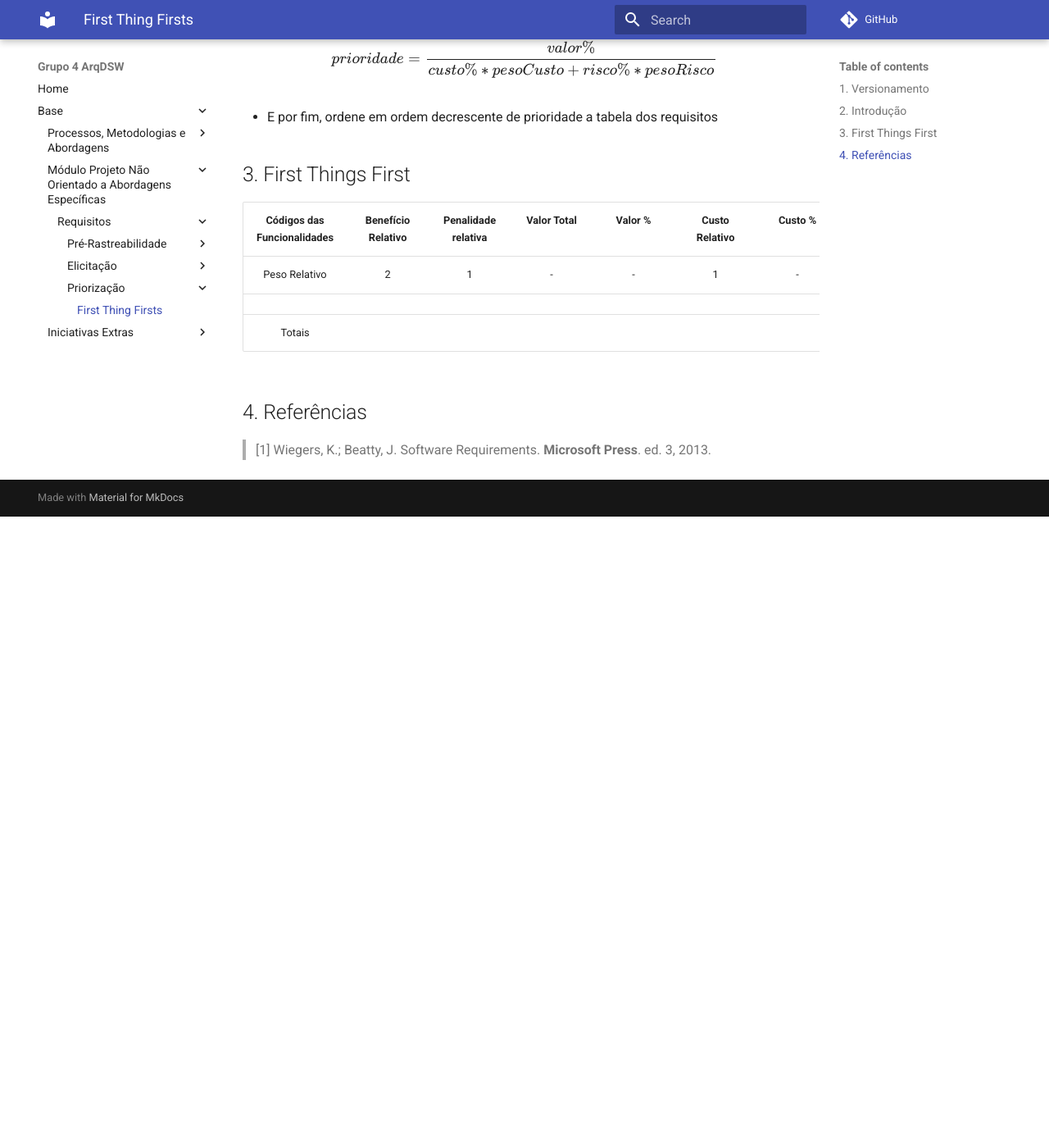
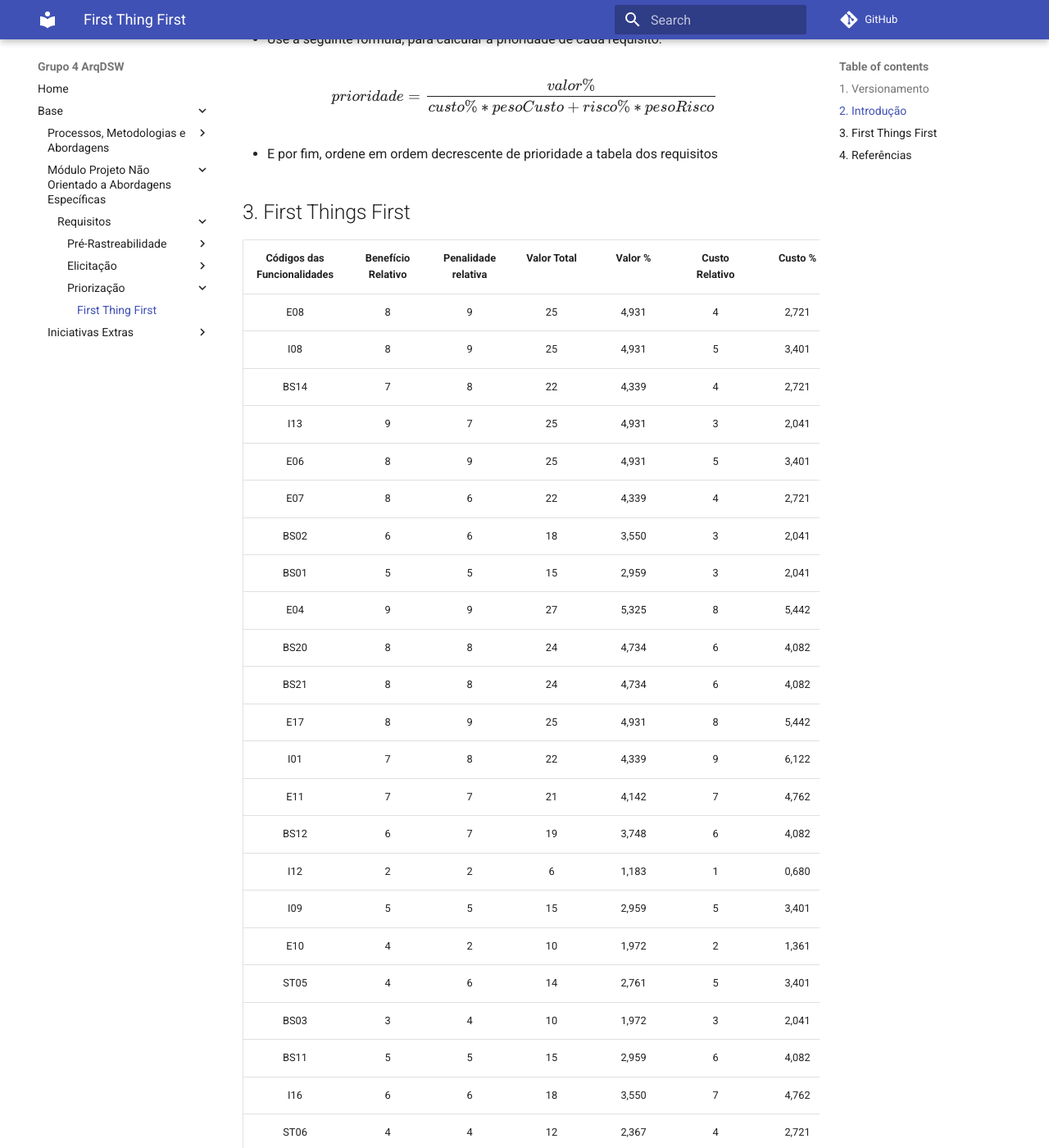
Before and after one commit to UnBArqDsw2021-2/2021.2_G4_CadernetaDeCampoDigital_docs, an MkDocs documentation site: the page built from docs/requisitos/priorizacao/first_things_first.md, in a window 1280 px wide and 1400 px high, scrolled down 1006 px. Shown: the whole window at 82% size. Built offline with MkDocs 1.6.1 and Material for MkDocs 9.7.7, drawn with Linux system fonts in a browser that asks for light colours; comment, search, counter and statistics services are not loaded; before the commit the page ends 1636 px from its top, so only the background shows below that; some of the changed text lies outside the part shown.

Commit message:
#27 Adição da tabela de priorização
Co-authored-by: Denniel-sudo <dennielwilliam.unb@gmail.com>

```diff
--- a/docs/requisitos/priorizacao/first_things_first.md
+++ b/docs/requisitos/priorizacao/first_things_first.md
@@ -3,6 +3,7 @@
 |Versão|Data|Descrição|Autor(es)|
 |--|--|--|--|
 |1.0|01/02|Abertura do documento|João Pedro Moura|
+|1.1|01/02|Confecção da planilha de priorização|João Pedro Moura e Denniel|
 
 ## 2. Introdução
 <p style="text-align: justify; text-indent: 20px"> A priorização de requisitos deve ser feita de forma mais rigorosa e analítica, segundo Wiegers (2013) [1], quando não há um consenso sobre quais requisitos devem ser os mais importantes. Sendo assim, para priorizar os requisitos analíticamente diversos métodos de priorização podem ser utilizados, sendo um deles e que tem enfoque nesse documento é o chamado <b>First Things First</b>.</p>
@@ -25,9 +26,39 @@ $$
 ## 3. First Things First
 | Códigos das Funcionalidades | Benefício Relativo | Penalidade relativa | Valor Total | Valor % | Custo Relativo | Custo % | Risco Relativo | Risco % | Prioridade |
 | :-------------------------: | :----------------: | :-----------------: | :---------: | :-----: | :------------: | :-----: | :------------: | :-----: | :--------: |
+|E08|8|9|25|4,931|4|2,721|5|3,049|1,161|
+|I08|8|9|25|4,931|5|3,401|3|1,829|1,142|
+|BS14|7|8|22|4,339|4|2,721|4|2,439|1,101|
+|I13|9|7|25|4,931|3|2,041|8|4,878|1,101|
+|E06|8|9|25|4,931|5|3,401|4|2,439|1,067|
+|E07|8|6|22|4,339|4|2,721|5|3,049|1,022|
+|BS02|6|6|18|3,550|3|2,041|5|3,049|0,996|
+|BS01|5|5|15|2,959|3|2,041|4|2,439|0,907|
+|E04|9|9|27|5,325|8|5,442|2|1,220|0,880|
+|BS20|8|8|24|4,734|6|4,082|5|3,049|0,844|
+|BS21|8|8|24|4,734|6|4,082|6|3,659|0,801|
+|E17|8|9|25|4,931|8|5,442|3|1,829|0,776|
+|I01|7|8|22|4,339|9|6,122|1|0,610|0,675|
+|E11|7|7|21|4,142|7|4,762|5|3,049|0,659|
+|BS12|6|7|19|3,748|6|4,082|6|3,659|0,634|
+|I12|2|2|6|1,183|1|0,680|4|2,439|0,623|
+|I09|5|5|15|2,959|5|3,401|6|3,659|0,566|
+|E10|4|2|10|1,972|2|1,361|7|4,268|0,564|
+|ST05|4|6|14|2,761|5|3,401|5|3,049|0,561|
+|BS03|3|4|10|1,972|3|2,041|5|3,049|0,553|
+|BS11|5|5|15|2,959|6|4,082|5|3,049|0,528|
+|I16|6|6|18|3,550|7|4,762|8|4,878|0,493|
+|ST06|4|4|12|2,367|4|2,721|7|4,268|0,487|
+|BS09|2|2|6|1,183|1|0,680|6|3,659|0,472|
+|BS10|5|5|15|2,959|8|5,442|4|2,439|0,444|
+|I06|2|2|6|1,183|1|0,680|7|4,268|0,420|
+|BS08|3|2|8|1,578|3|2,041|6|3,659|0,408|
+|I05|3|2|8|1,578|3|2,041|7|4,268|0,378|
+|I02|4|3|11|2,170|5|3,401|8|4,878|0,371|
+|E13|3|2|8|1,578|5|3,401|7|4,268|0,285|
+|BS05|2|2|6|1,183|7|4,762|6|3,659|0,180|
 |        Peso Relativo        |         2          |          1          |      -      |    -    |       1        |    -    |      0.5       |    -    |      -     |
-|                             |                    |                     |             |         |                |         |                |         |            |
-|           Totais            |                    |                     |             |         |                |         |                |         |            |
+|           Totais            |                    |                     |     507     |         |      147       |         |      164       |         |    21,100  |
 
 
 ## 4. Referências
--- a/mkdocs.yml
+++ b/mkdocs.yml
@@ -34,7 +34,7 @@ nav:
           - Entrevista: requisitos/elicitacao/entrevista.md
           - Introspecção: requisitos/elicitacao/introspeccao.md
         - Priorização:
-          - First Thing Firsts: requisitos/priorizacao/first_things_first.md
+          - First Thing First: requisitos/priorizacao/first_things_first.md
     - Iniciativas Extras:
       - Atas:
         - Ata de Reunião 24/01: reunioes/ata_24_01.md
```
